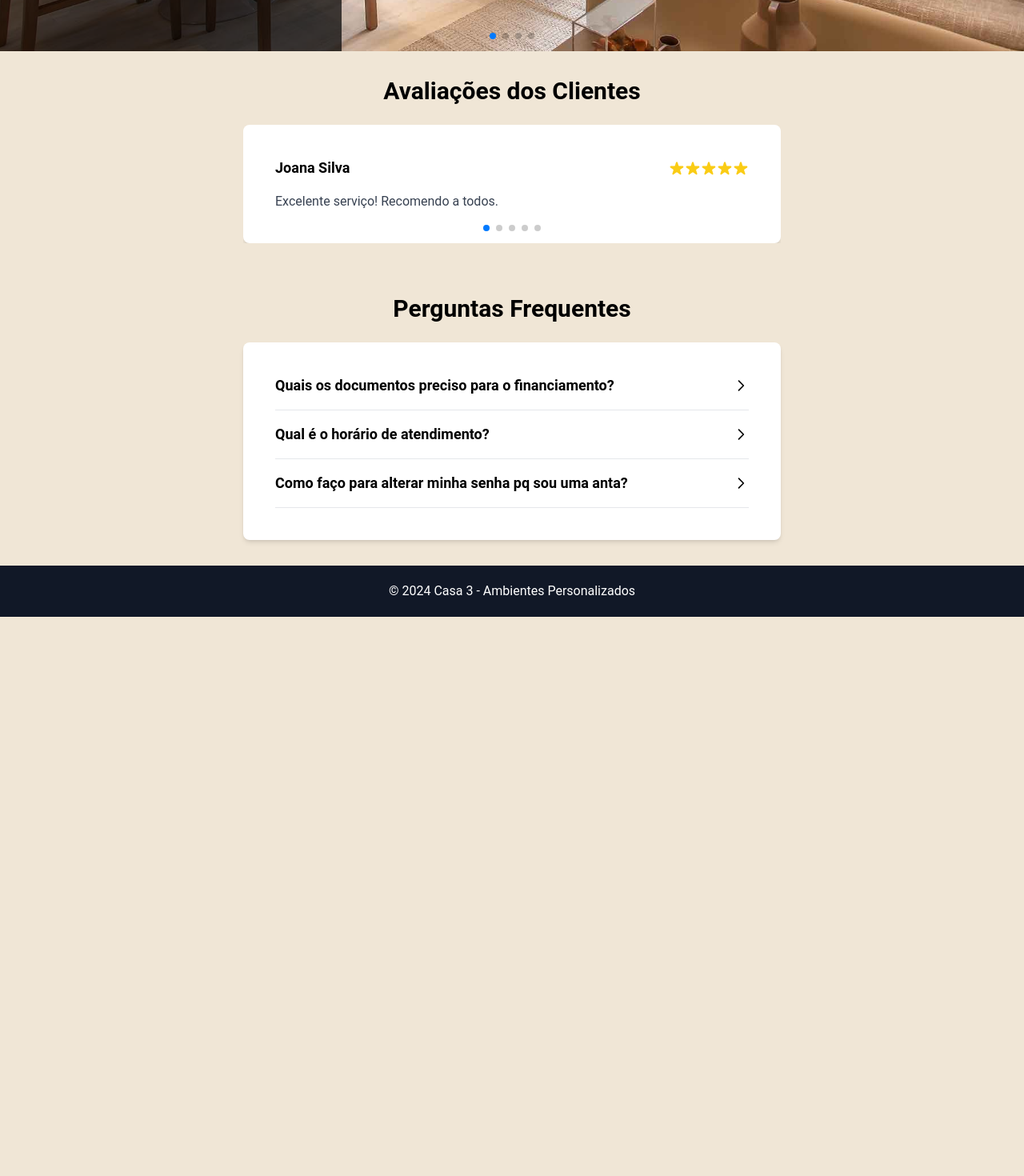
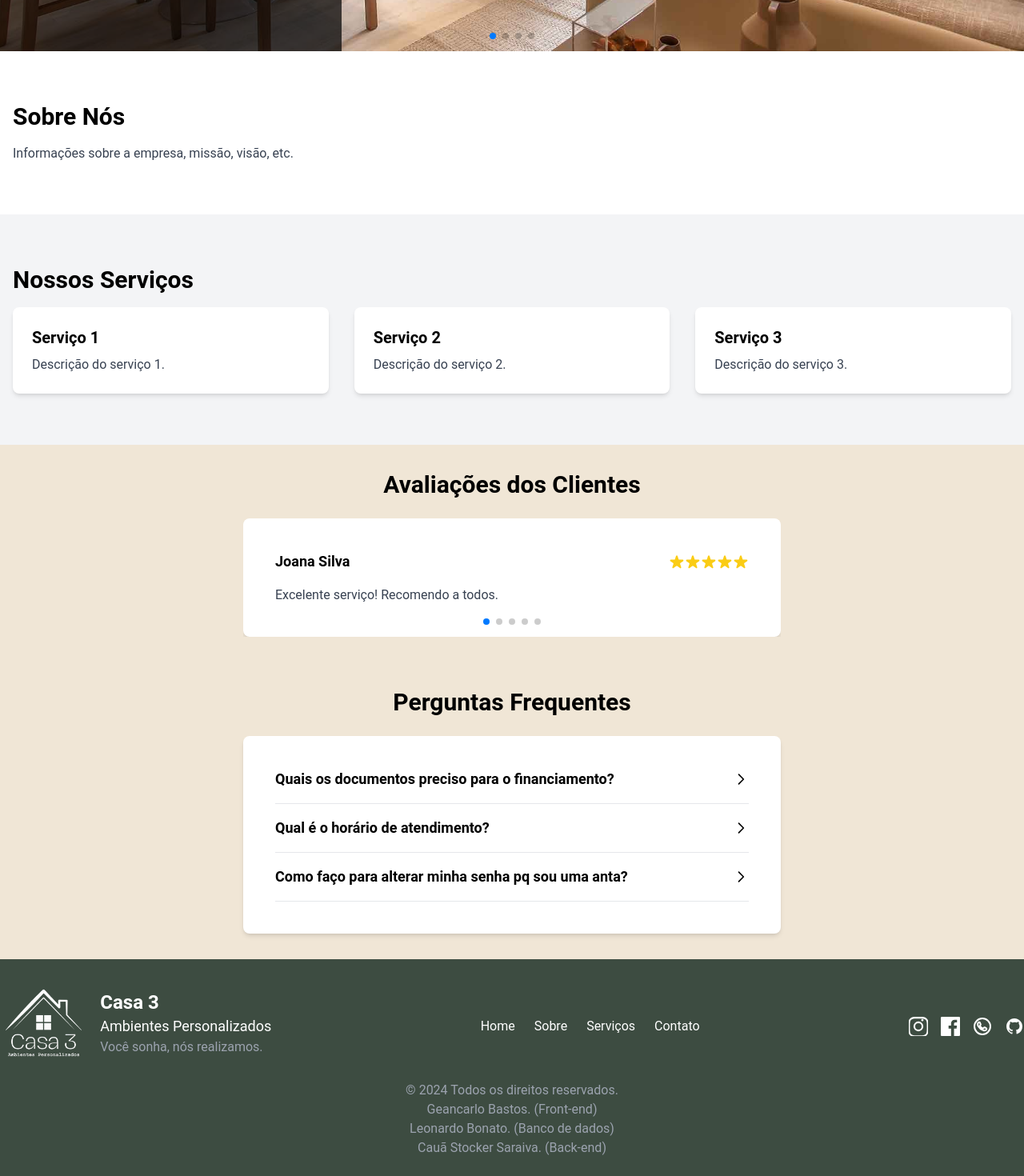
Before and after one commit to GeancarloBastos/ProjetoCasa3, a Next.js app in the folder front/: page / in a window 1280 px wide. Shown: the part 880-2350 px from the top of the page at 80% size. Before the commit the page ends 1651 px from the top, so only its background shows below. Built offline with nearby package versions, Linux system fonts and the light colour scheme.

Commit message:
Alteração footer e carrinho

```diff
--- a/front/src/app/page.tsx
+++ b/front/src/app/page.tsx
@@ -15,13 +15,42 @@ export default function Page() {
 
   return (
     <main>
-    <div className="">
       <div className="">
-        <Carousel />
-      </div>
+        <div className="">
+          <Carousel />
+        </div>
+        {/* Seção Sobre */}
+        <section id="about" className="bg-white py-16">
+          <div className="container mx-auto px-4">
+            <h2 className="text-3xl font-bold mb-4">Sobre Nós</h2>
+            <p className="text-gray-700">Informações sobre a empresa, missão, visão, etc.</p>
+          </div>
+        </section>
+
+        {/* Seção de Serviços */}
+        <section id="services" className="bg-gray-100 py-16">
+          <div className="container mx-auto px-4">
+            <h2 className="text-3xl font-bold mb-4">Nossos Serviços</h2>
+            <div className="grid grid-cols-1 md:grid-cols-3 gap-8">
+              <div className="bg-white p-6 shadow-md rounded-lg">
+                <h3 className="text-xl font-bold mb-2">Serviço 1</h3>
+                <p className="text-gray-700">Descrição do serviço 1.</p>
+              </div>
+              <div className="bg-white p-6 shadow-md rounded-lg">
+                <h3 className="text-xl font-bold mb-2">Serviço 2</h3>
+                <p className="text-gray-700">Descrição do serviço 2.</p>
+              </div>
+              <div className="bg-white p-6 shadow-md rounded-lg">
+                <h3 className="text-xl font-bold mb-2">Serviço 3</h3>
+                <p className="text-gray-700">Descrição do serviço 3.</p>
+              </div>
+            </div>
+          </div>
+        </section>
+
         <Avaliacoes />
         <FAQ />
-    </div>
-  </main>
+      </div>
+    </main>
   );
 }
--- a/front/src/components/Footer.tsx
+++ b/front/src/components/Footer.tsx
@@ -1,9 +1,56 @@
-
 export default function Footer() {
   return (
-    <footer>
-      <div className="flex justify-center items-center h-16 bg-gray-900 text-white">
-        <p>© 2024 Casa 3 - Ambientes Personalizados</p>
+    <footer className="bg-colorc3 text-white py-8">
+      <div className="container mx-auto flex flex-col md:flex-row justify-between items-center">
+        <div className="mb-4 md:mb-0 text-center md:text-left flex flex-col items-center md:items-start">
+          <div className="flex items-center mb-2">
+            <img src="./logoCFundo.png" className="h-24 mr-4" alt="Logo" />
+            <div>
+              <h2 className="text-2xl font-bold">Casa 3</h2>
+              <h3 className="text-lg">Ambientes Personalizados</h3>
+              <p className="text-gray-400">Você sonha, nós realizamos.</p>
+            </div>
+          </div>
+        </div>
+        <div className="flex space-x-6">
+          <a href="home" className="hover:text-gray-300">Home</a>
+          <a href="detalhes" className="hover:text-gray-300">Sobre</a>
+          <a href="catalogo" className="hover:text-gray-300">Serviços</a>
+          <a href="contato" className="hover:text-gray-300">Contato</a>
+        </div>
+        <div className="flex space-x-4 mt-4 md:mt-0">
+          {/* Instagram */}
+          <a href="https://www.instagram.com/casa3.ambientespersonalizados/?hl=pt-br" className="hover:text-gray-300">
+            <svg className="w-6 h-6" fill="currentColor" viewBox="0 0 24 24">
+              <path d="M12 2.16c3.2 0 3.584.012 4.85.07 1.17.054 1.97.24 2.43.41a4.92 4.92 0 011.77 1.03 4.92 4.92 0 011.03 1.77c.17.46.356 1.26.41 2.43.058 1.266.07 1.65.07 4.85s-.012 3.584-.07 4.85c-.054 1.17-.24 1.97-.41 2.43a4.92 4.92 0 01-1.03 1.77 4.92 4.92 0 01-1.77 1.03c-.46.17-1.26.356-2.43.41-1.266.058-1.65.07-4.85.07s-3.584-.012-4.85-.07c-1.17-.054-1.97-.24-2.43-.41a4.92 4.92 0 01-1.77-1.03 4.92 4.92 0 01-1.03-1.77c-.17-.46-.356-1.26-.41-2.43-.058-1.266-.07-1.65-.07-4.85s.012-3.584.07-4.85c.054-1.17.24-1.97.41-2.43a4.92 4.92 0 011.03-1.77 4.92 4.92 0 011.77-1.03c.46-.17 1.26-.356 2.43-.41 1.266-.058 1.65-.07 4.85-.07m0-2.16c-3.26 0-3.667.012-4.947.07-1.28.058-2.16.24-2.92.51a7.07 7.07 0 00-2.56 1.68 7.07 7.07 0 00-1.68 2.56c-.27.76-.452 1.64-.51 2.92-.058 1.28-.07 1.687-.07 4.947s.012 3.667.07 4.947c.058 1.28.24 2.16.51 2.92a7.07 7.07 0 001.68 2.56 7.07 7.07 0 002.56 1.68c.76.27 1.64.452 2.92.51 1.28.058 1.687.07 4.947.07s3.667-.012 4.947-.07c1.28-.058 2.16-.24 2.92-.51a7.07 7.07 0 002.56-1.68 7.07 7.07 0 001.68-2.56c.27-.76.452-1.64.51-2.92.058-1.28.07-1.687.07-4.947s-.012-3.667-.07-4.947c-.058-1.28-.24-2.16-.51-2.92a7.07 7.07 0 00-1.68-2.56 7.07 7.07 0 00-2.56-1.68c-.76-.27-1.64-.452-2.92-.51-1.28-.058-1.687-.07-4.947-.07zM12 5.838a6.162 6.162 0 100 12.324 6.162 6.162 0 000-12.324zm0 10.162a3.999 3.999 0 110-7.998 3.999 3.999 0 010 7.998zm6.406-11.845a1.44 1.44 0 11-2.88 0 1.44 1.44 0 012.88 0z" />
+            </svg>
+          </a>
+          {/* Facebook */}
+          <a href="https://www.facebook.com/profile.php?id=100090031067776" className="hover:text-gray-300">
+            <svg className="w-6 h-6" fill="currentColor" viewBox="0 0 24 24">
+              <path d="M22.675 0h-21.35c-.732 0-1.325.593-1.325 1.325v21.351c0 .731.593 1.324 1.325 1.324h11.495v-9.294h-3.125v-3.622h3.125v-2.671c0-3.1 1.893-4.788 4.659-4.788 1.325 0 2.463.099 2.794.143v3.24l-1.918.001c-1.504 0-1.794.715-1.794 1.763v2.312h3.587l-.467 3.622h-3.12v9.293h6.116c.73 0 1.324-.593 1.324-1.324v-21.35c0-.732-.594-1.325-1.325-1.325z" />
+            </svg>
+          </a>
+          {/* WhatsApp */}
+          <a href="#" className="hover:text-gray-300">
+            <svg className="w-6 h-6" fill="none" stroke="currentColor" strokeWidth="2" viewBox="0 0 24 24">
+              <path d="M16.57 14.09c-.27-.14-1.6-.79-1.85-.88-.25-.09-.43-.14-.61.14-.18.27-.7.88-.86 1.06-.16.18-.32.2-.59.07-.27-.14-1.14-.42-2.17-1.34-.8-.71-1.34-1.58-1.5-1.85-.16-.27-.02-.42.12-.55.12-.12.27-.32.41-.48.14-.16.18-.27.27-.45.09-.18.05-.34-.02-.48-.07-.14-.61-1.47-.84-2.02-.22-.53-.44-.46-.61-.46-.16 0-.34-.02-.52-.02-.18 0-.48.07-.73.34-.25.27-.96.94-.96 2.29 0 1.34.98 2.63 1.12 2.81.14.18 1.93 2.94 4.68 4.12.65.28 1.16.45 1.56.58.65.21 1.24.18 1.71.11.52-.08 1.6-.65 1.83-1.28.23-.63.23-1.17.16-1.28-.07-.11-.25-.18-.52-.32z" />
+              <circle cx="12" cy="12" r="9.96" />
+            </svg>
+          </a>
+          {/* GitHub */}
+          <a href="https://github.com/GeancarloBastos" className="hover:text-gray-300">
+            <svg className="w-6 h-6" fill="currentColor" viewBox="0 0 24 24">
+              <path d="M12 2.04c-5.5 0-9.96 4.46-9.96 9.96 0 4.41 2.86 8.15 6.84 9.49.5.09.68-.22.68-.48v-1.7c-2.78.6-3.37-1.34-3.37-1.34-.45-1.15-1.1-1.46-1.1-1.46-.9-.62.07-.61.07-.61 1 .07 1.53 1.03 1.53 1.03.89 1.52 2.34 1.08 2.91.83.09-.65.35-1.08.63-1.33-2.22-.25-4.56-1.11-4.56-4.95 0-1.09.39-1.98 1.03-2.68-.1-.25-.45-1.27.1-2.65 0 0 .84-.27 2.75 1.02a9.56 9.56 0 012.5-.34c.85 0 1.7.11 2.5.34 1.91-1.29 2.75-1.02 2.75-1.02.55 1.38.2 2.4.1 2.65.64.7 1.03 1.59 1.03 2.68 0 3.85-2.34 4.7-4.57 4.95.36.31.68.92.68 1.85v2.74c0 .27.18.58.69.48A9.96 9.96 0 0022 12c0-5.5-4.46-9.96-9.96-9.96z" />
+            </svg>
+          </a>
+        </div>
+      </div>
+      <div className="text-center text-gray-400 mt-4">
+        <p>&copy; 2024 Todos os direitos reservados.</p>
+        <p>Geancarlo Bastos. (Front-end)</p>
+        <p>Leonardo Bonato. (Banco de dados)</p>
+        <p>Cauã Stocker Saraiva. (Back-end)</p>
       </div>
     </footer>
   );
--- a/front/src/components/Header.tsx
+++ b/front/src/components/Header.tsx
@@ -4,14 +4,11 @@ export function Header() {
   return (
     <nav className="border-gray-200 bg-colorc3">
       <div className="flex flex-wrap justify-between items-center mx-auto max-w-screen-xl p-4">
-
-        {/* Logo */}
         <Link href="/" className="flex items-center space-x-3 rtl:space-x-reverse">
           <img src="./logoCFundo.png" className="h-28" alt="Logo" />
         </Link>
 
-        {/* Menu de Navegação */}
-        <div className="hidden md:flex flex-wrap justify-center items-center space-x-6 font-merri text-2xl">
+        <div className="hidden md:flex flex-wrap justify-center items-center space-x-20 font-merri text-2xl ">
           <Link href="/" className="font-semibold text-colorc3offbranco hover:text-colorc3verde">
             Início
           </Link>
@@ -31,6 +28,13 @@ export function Header() {
           <Link href="/login" className="font-bold border bg-colorc3verde py-2 px-2 text-colorc3offbranco rounded hover:bg-green-800">
             FAÇA SEU PROJETO
           </Link>
+
+          <a href="#" className="flex items-center bg-gray-700 text-white px-4 py-2 rounded">
+            <svg className="w-4 h-4 mr-2" fill="currentColor" viewBox="0 0 24 24">
+              <path d="M7 4h-2l-1 2h-2v2h2l3.6 7.59-1.35 2.44c-.16.28-.25.61-.25.97 0 1.1.9 2 2 2h12v-2h-11.42c-.14 0-.25-.11-.25-.25l.03-.12.9-1.63h7.72c.75 0 1.41-.41 1.75-1.03l3.58-6.49c.08-.14.12-.3.12-.48 0-.55-.45-1-1-1h-14.31l-.94-2zm-1 16c-1.1 0-2 .9-2 2s.9 2 2 2 2-.9 2-2-.9-2-2-2zm12 0c-1.1 0-2 .9-2 2s.9 2 2 2 2-.9 2-2-.9-2-2-2z" />
+            </svg>
+            <span>CARRINHO</span>
+          </a>
         </div>
       </div>
     </nav>
```
Also changed, not shown: front/public/whatsapp-svgrepo-com.svg (added).
